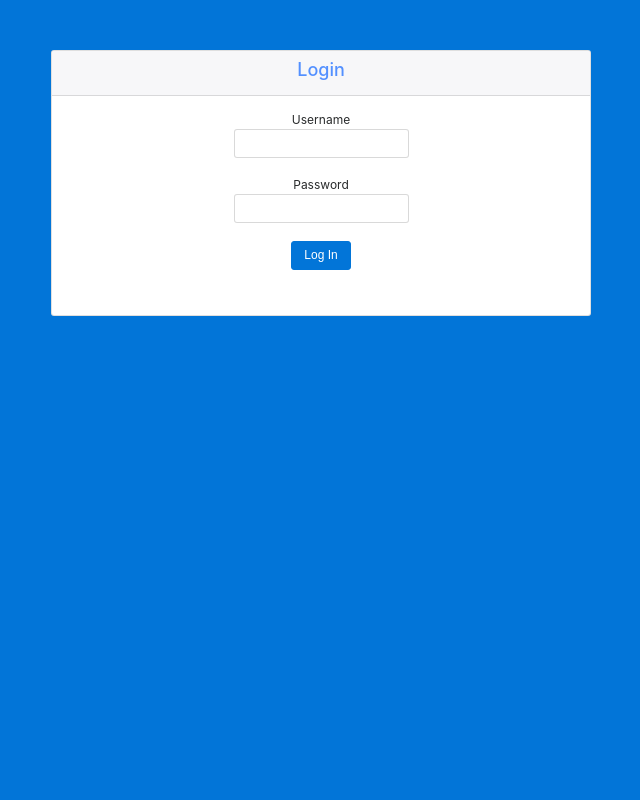
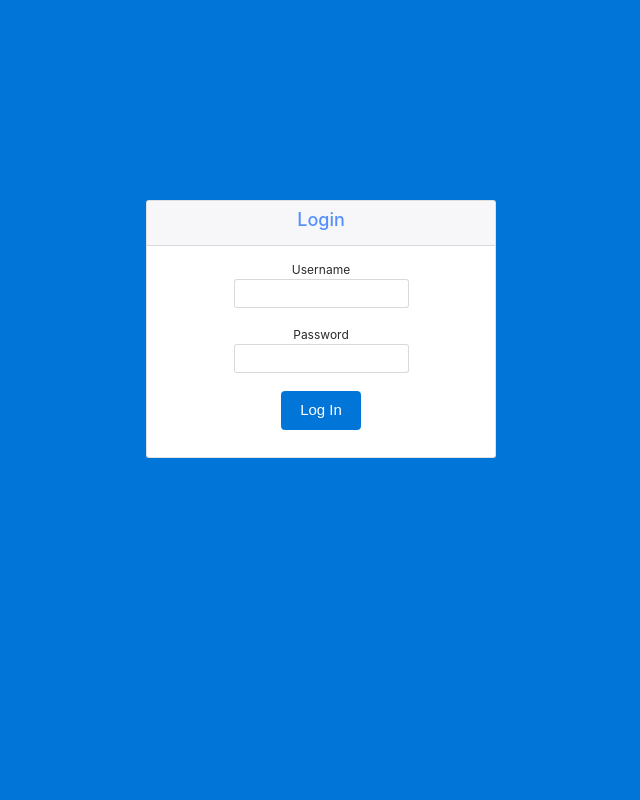
Before and after one commit to awratten/O2J, a PHP site: page /admin.php in a window 1280 px wide. Shown: the whole page, without its empty margins (319-959 px from the left). Run offline with PHP 8.4, Linux system fonts and the light colour scheme; some libraries are stand-ins or nearby versions.

Commit message:
refactor

```diff
--- a/web/admin.php
+++ b/web/admin.php
@@ -12,27 +12,27 @@ $doc_title = "Admin Login";
 <html>
     <?php include_once('include/head.php'); ?>
     <body>
-    <body class="bg-primary" style="overflow-x: hidden; margin-top: 50px;">
+    <body class="bg-primary" style="overflow-x: hidden; margin-top: 200px;">
         <div class="container">
             <div class="row">
-                <div class="col-lg-6 mx-auto">
+                <div class="col-lg-4 mx-auto">
                     <div class="card text-center">
                         <div class="card-header">
                             <h4>Login</h4>
                         </div>
                         <div class="card-block">
-                            <div class="form-group mb30">
+                            <div class="form-group">
                                 <form name="loginform" id="loginform" action="admin.php" method="post">
                                     <p>
                                         <label for="user_login">Username<br>
-                                            <input type="text" name="log" id="user_login" class="form-control" value="" size="20" autocomplete="off"></label>
+                                            <input type="text" name="log" id="user_login" class="form-control" value="" size="20" autocomplete="on"></label>
                                     </p>
                                     <p>
                                         <label for="user_pass">Password<br>
-                                            <input type="password" name="pwd" id="user_pass" class="form-control" value="" size="20" style="cursor: auto;" autocomplete="off"></label>
+                                            <input type="password" name="pwd" id="user_pass" class="form-control" value="" size="20" style="cursor: auto;" autocomplete="on"></label>
                                     </p>
                                     <p class="submit">
-                                        <input type="submit" name="wp-submit" id="wp-submit" class="btn btn-primary btn-large" value="Log In">
+                                        <input type="submit" name="submit" id="submit" class="btn btn-primary btn-lg" value="Log In">
                                     </p>
                                 </form>
                             </div>
```
